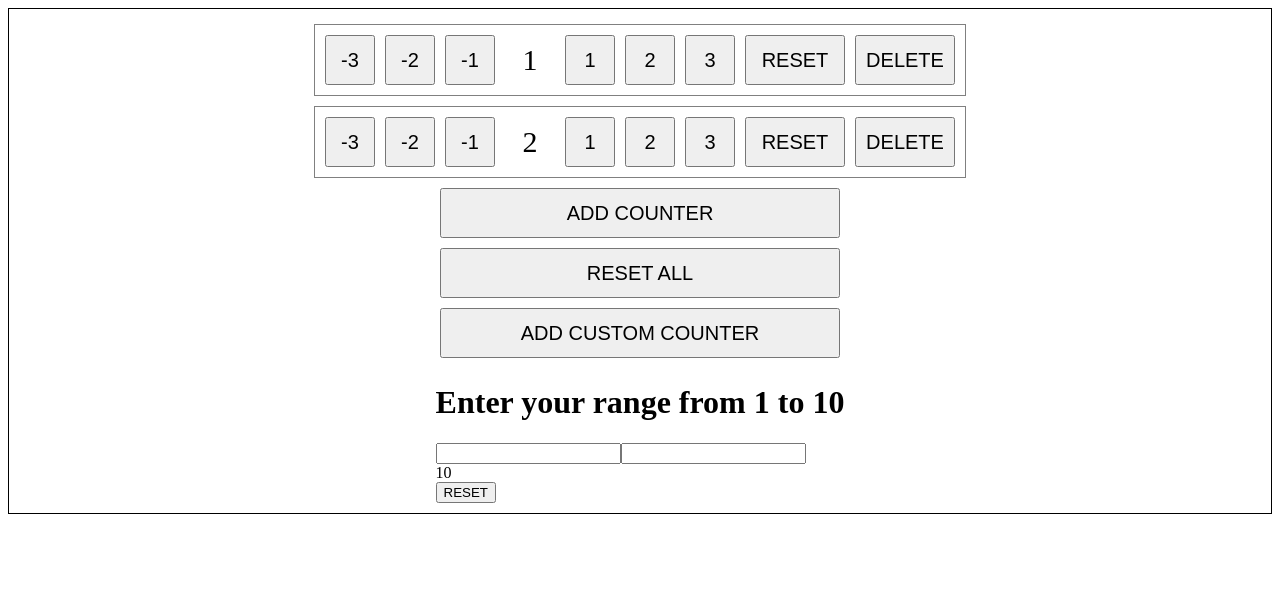
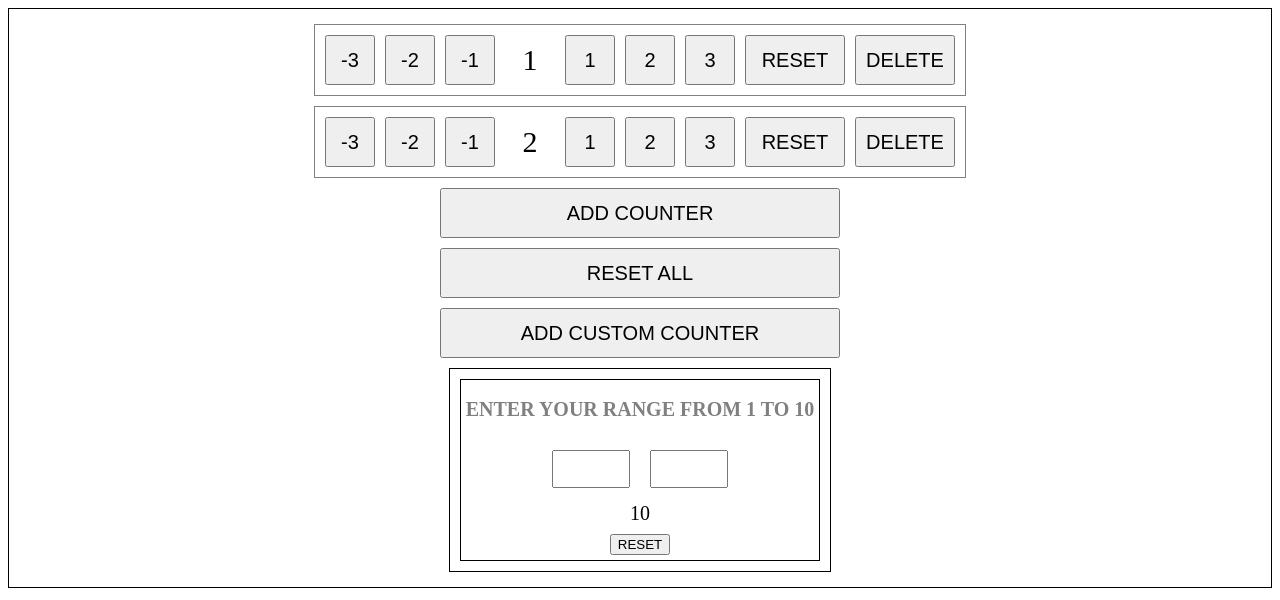
Before and after one commit to Natalina27/counters_pasv, a React (Create React App) app: page / in a window 1280 px wide. Both pictures are taken after a click on the button "ADD CUSTOM COUNTER". Shown: the top 600 px of the page. Built offline with nearby package versions, Linux system fonts and the light colour scheme.

Commit message:
added customCounter and classnames

```diff
--- a/src/components/CustomCounter/Counter/index.js
+++ b/src/components/CustomCounter/Counter/index.js
@@ -1,5 +1,6 @@
 import React from 'react';
 
+import s from './styles.module.css';
 
 export const  Counter = ({
     positiveRange,
@@ -12,20 +13,25 @@ export const  Counter = ({
     }) => {
 
     return (
-        <div >
-            <h1> Enter your range from 1 to 10 </h1>
-            <div >
+        <div className={s.customCounter}>
+            <h1 className={s.title}> ENTER YOUR RANGE FROM 1 TO 10</h1>
+            <div className={s.ranges}>
                 <div>
-                    <input type="text"
-                           name='min'
-                           value={minRange.min}
-                           onChange={onChangeMinRange}/>
-                    <input type="text"
-                           name='max'
-                           value={maxRange.max}
-                           onChange={onChangeMaxRange}/>
+                    <input
+                        className={s.input}
+                        type='text'
+                        name='min'
+                        value={minRange.min}
+                        onChange={onChangeMinRange}
+                    />
+                    <input
+                        className={s.input}
+                        type="text"
+                        name='max'
+                        value={maxRange.max}
+                        onChange={onChangeMaxRange}/>
                 </div>
-                <div>
+                <div className={s.counter}>
                     <div>
                         {negativeRange.map(el => <button key={-el}
                                                          onClick={() => onButtonClick(-el)}
--- a/src/components/CustomCounter/Counter/styles.module.css
+++ b/src/components/CustomCounter/Counter/styles.module.css
@@ -0,0 +1,44 @@
+.customCounter{
+    display: flex;
+    justify-content: center;
+    align-items: center;
+    flex-direction: column;
+    border: black 1px solid;
+    margin: 5px;
+    padding: 5px;
+}
+
+.title{
+    font-size: 20px;
+    color: gray;
+}
+.ranges{
+    display: flex;
+    flex-direction: column;
+    justify-content: center;
+    align-items: center;
+    padding: 5px;
+}
+.input{
+    text-align: center;
+    width: 70px;
+    height: 30px;
+    margin: 10px;
+    padding: 2px;
+}
+.counter{
+    display: flex;
+    flex-direction: row;
+    justify-content: space-around;
+    align-items: center;
+    font-size: 20px;
+
+}
+.range{
+    padding: 2px;
+    margin: 2px;
+}
+span {
+    padding: 2px;
+    margin: 2px;
+}
--- a/src/components/CustomCounter/index.js
+++ b/src/components/CustomCounter/index.js
@@ -61,6 +61,7 @@ export const CustomCounter = ({custom}) => {
 
             return (
             <main className={style}>
+                <div className={s.customCounter}>
                     <Counter positiveRange={positiveRange}
                              negativeRange={negativeRange}
                              onButtonClick={onButtonClick}
@@ -71,6 +72,8 @@ export const CustomCounter = ({custom}) => {
                              maxRange={maxRange}
                              resultNumb={resultNumb}
                     />
+                </div>
+
             </main>
             );
 };
--- a/src/components/CustomCounter/styles.module.css
+++ b/src/components/CustomCounter/styles.module.css
@@ -1,3 +1,11 @@
 .custom{
     display: none;
 }
+.customCounter{
+    display: flex;
+    justify-content: center;
+    align-items: center;
+    border: black 1px solid;
+    margin: 5px;
+    padding: 5px;
+}
```
Lines whose indentation alone changed are shown as unchanged.
